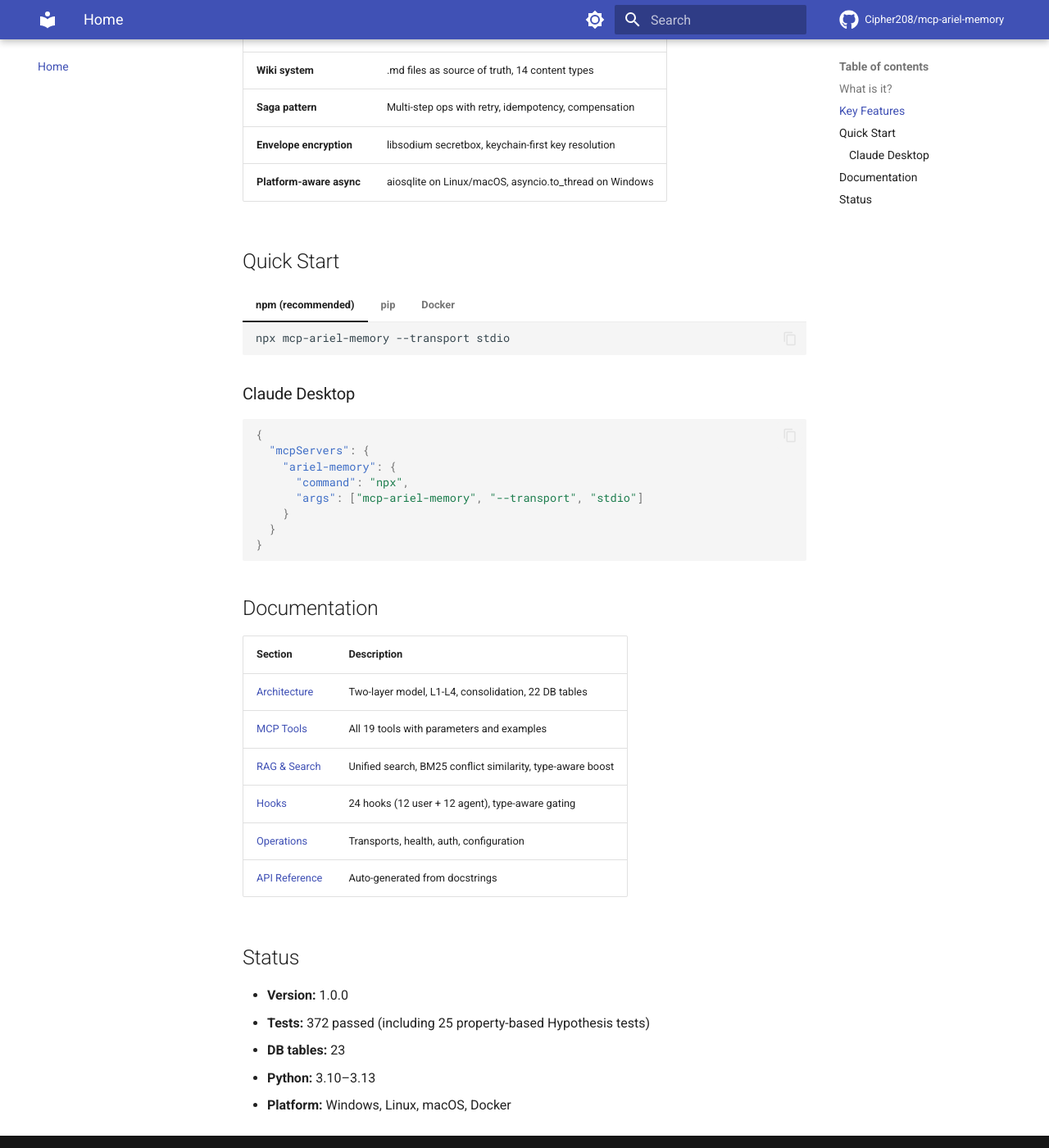
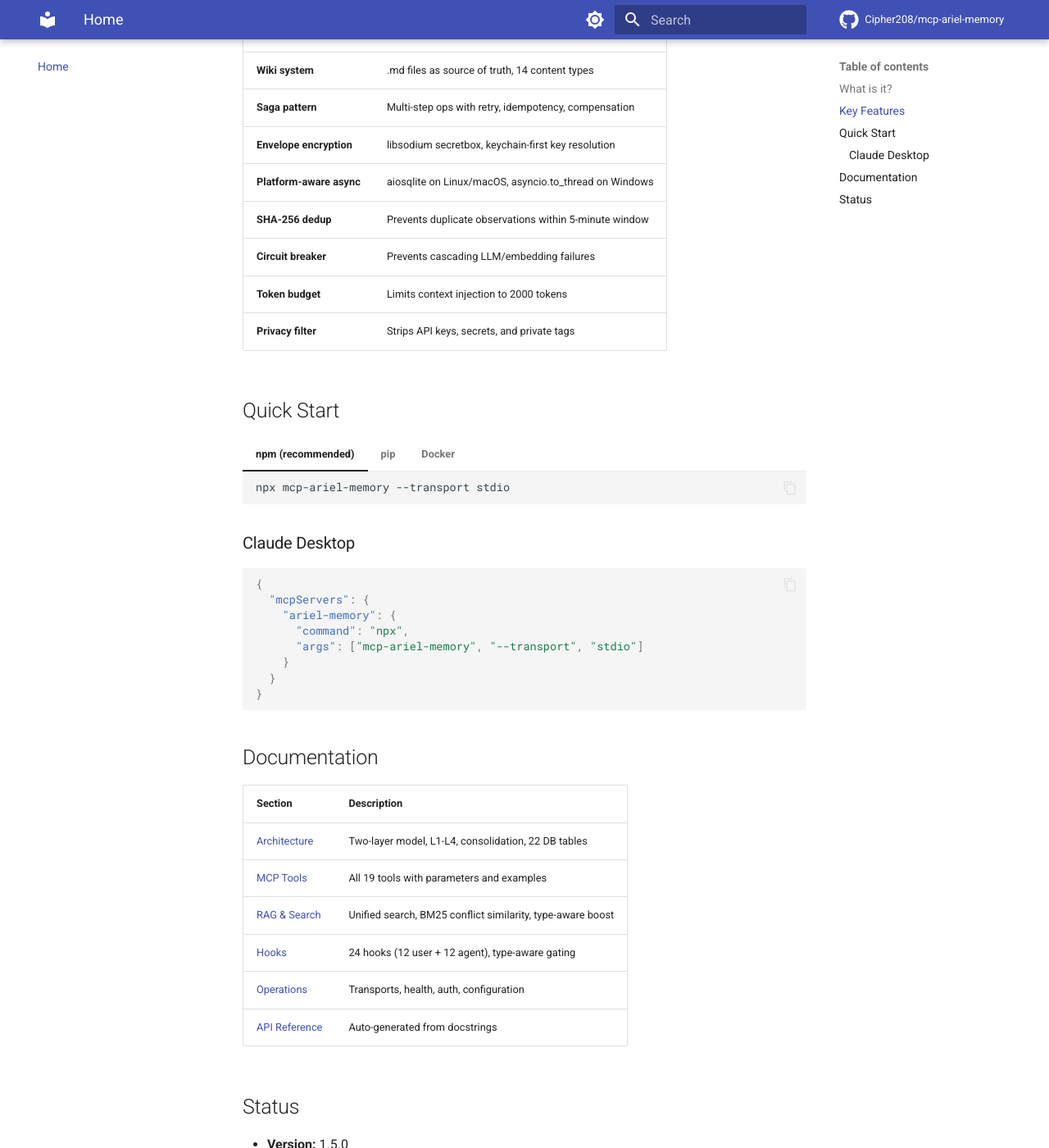
Before and after one commit to Cipher208/mcp-ariel-memory, an MkDocs documentation site: the page built from docs/index.md, in a window 1280 px wide and 1400 px high, scrolled down 841 px. Shown: the whole window at 82% size. Built offline with MkDocs 1.6.1 and Material for MkDocs 9.7.7, drawn with Linux system fonts in a browser that asks for light colours; comment, search, counter and statistics services are not loaded; some of the changed text lies outside the part shown.

Commit message:
docs: update index with new features and version

```diff
--- a/docs/index.md
+++ b/docs/index.md
@@ -28,6 +28,10 @@ mcp-ariel-memory is a production-ready MCP server providing persistent, searchab
 | **Saga pattern** | Multi-step ops with retry, idempotency, compensation |
 | **Envelope encryption** | libsodium secretbox, keychain-first key resolution |
 | **Platform-aware async** | aiosqlite on Linux/macOS, asyncio.to_thread on Windows |
+| **SHA-256 dedup** | Prevents duplicate observations within 5-minute window |
+| **Circuit breaker** | Prevents cascading LLM/embedding failures |
+| **Token budget** | Limits context injection to 2000 tokens |
+| **Privacy filter** | Strips API keys, secrets, and private tags |
 
 ## Quick Start
 
@@ -77,8 +81,8 @@ mcp-ariel-memory is a production-ready MCP server providing persistent, searchab
 
 ## Status
 
-- **Version:** 1.0.0
-- **Tests:** 372 passed (including 25 property-based Hypothesis tests)
+- **Version:** 1.5.0
+- **Tests:** 400+ passed (including 25 property-based Hypothesis tests)
 - **DB tables:** 23
 - **Python:** 3.10–3.13
 - **Platform:** Windows, Linux, macOS, Docker
```
Also changed, not shown: other parts of docs/index.md (+1 -1 lines).
